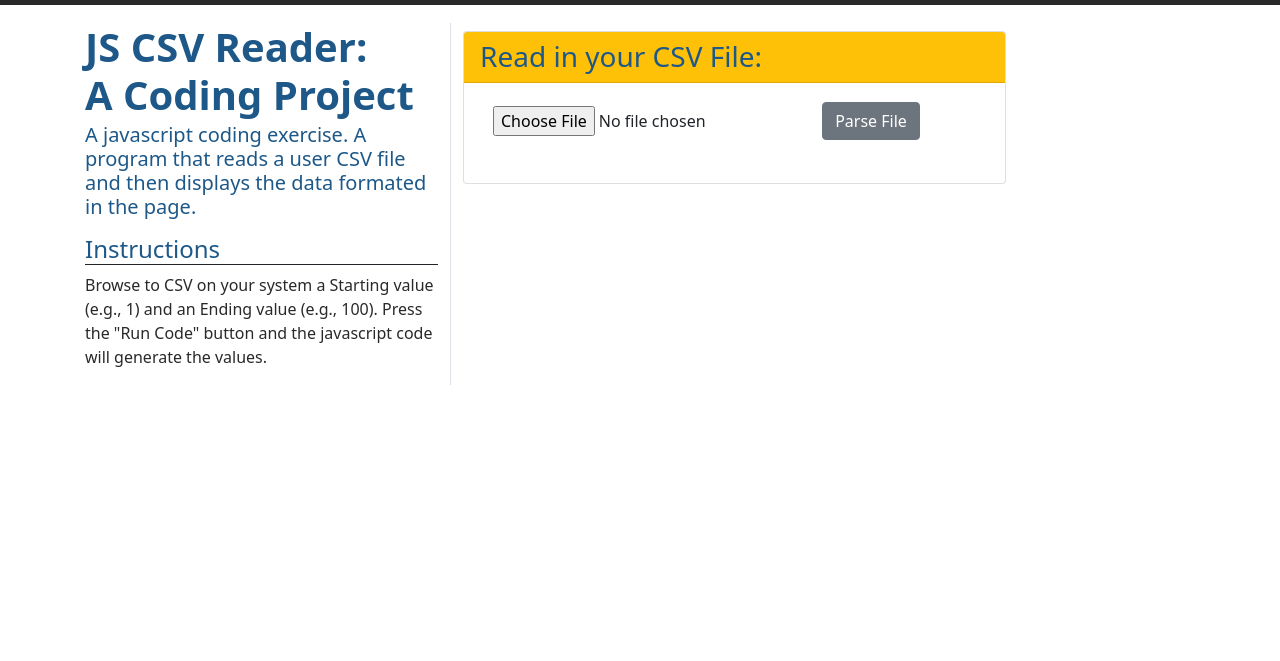
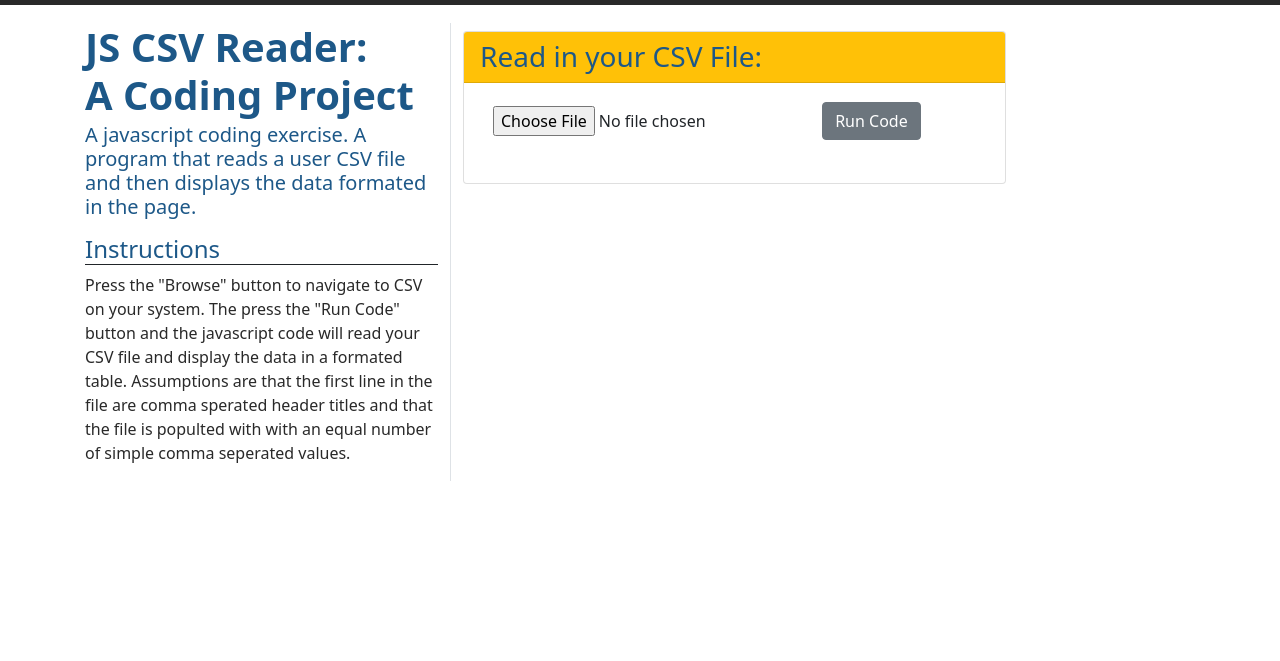
Before and after one commit to Hamberfim/jsCSVreader, a plain HTML site: page app.html in a window 1280 px wide. Shown: the part 61-722 px from the top of the page. Drawn offline with nearby package versions, Linux system fonts and the light colour scheme.

Commit message:
cleaning, formating

```diff
--- a/app.html
+++ b/app.html
@@ -40,7 +40,8 @@
                         <a class="nav-link" href="code.html">The Code</a>
                     </li>
                     <li class="nav-item">
-                        <a class="nav-link" target="_blank" href="https://github.com/Hamberfim/jsCSVreader">Project Git Repo</a>
+                        <a class="nav-link" target="_blank" href="https://github.com/Hamberfim/jsCSVreader">Project Git
+                            Repo</a>
                     </li>
                 </ul>
             </div>
@@ -52,21 +53,24 @@
         <div class="container mt-4">
             <div class="row row-cols-1 row-cols-md-2">
                 <div class="col border-end border-1 col-lg-4">
-                    <h4 class="display-6 fw-bold mb-1 mt-3 mt-md-auto"><span
-                            class="hundredTitle text-nowrap">JS CSV Reader</span>:<br><span class="text-nowrap">A Coding
+                    <h4 class="display-6 fw-bold mb-1 mt-3 mt-md-auto"><span class="hundredTitle text-nowrap">JS CSV
+                            Reader</span>:<br><span class="text-nowrap">A Coding
                             Project</span></h4>
-                    <h5 class="lead">A javascript coding exercise. A program that reads a user CSV file and then displays the data formated in the page.</h5>
+                    <h5 class="lead">A javascript coding exercise. A program that reads a user CSV file and then
+                        displays the data formated in the page.</h5>
                     <h4 class="mt-3 border-bottom border-1 border-dark">Instructions</h4>
-                    <p>Browse to CSV on your system a Starting value (e.g., 1) and an Ending value (e.g., 100). Press the "Run Code" button and
-                        the javascript code will generate the values.</p>
+                    <p>Press the "Browse" button to navigate to CSV on your system. The press the "Run Code" button and
+                        the javascript code will read your CSV file and display the data in a formated table. Assumptions
+                        are that the first line in the file are comma sperated header titles and that the file is populted with
+                        with an equal number of simple comma seperated values.</p>
                 </div>
                 <div class="col">
-                    <!-- basic get csv data -->
+                    <!-- basic read csv data -->
                     <div class="card my-2">
                         <h3 class="card-header bg-warning">Read in your CSV File:</h3>
                         <div class="card-body">
                             <input class="btn" type="file" id="file-input" />
-                        <button class="btn btn-secondary" id="parse-button">Parse File</button>
+                            <button class="btn btn-secondary" id="parse-button">Run Code</button>
                             <!-- <pre class="my-5 mx-3" id="file-contents"> populate content here </pre> -->
                             <div class="col my-1 mx-0">
                                 <div class="table-responsive rounded">
```
Lines whose indentation alone changed are shown as unchanged.
